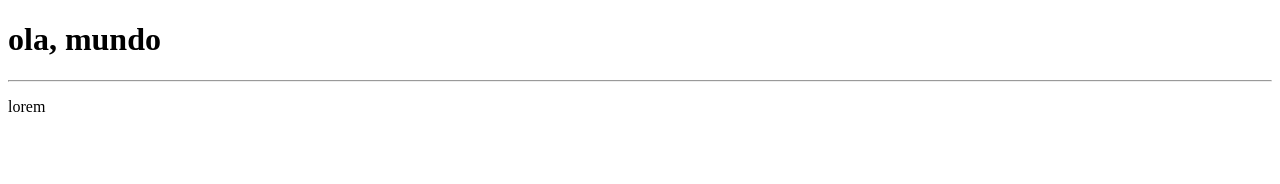
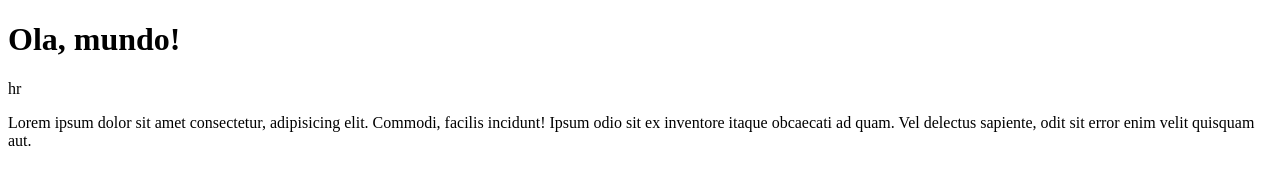
Before and after one commit to Valdeilsonson/Ola-Mundo, a plain HTML site: page Site exemplo/index.html in a window 1280 px wide. Drawn offline with Linux system fonts and the light colour scheme.

Commit message:
Update index.html

```diff
--- a/Site exemplo/index.html
+++ b/Site exemplo/index.html
@@ -6,10 +6,9 @@
     <title>Meu primeiro site em repositorio</title>
 </head>
 <body>
-
-<h1>ola, mundo</h1>
-<hr>
-<p>lorem</p>
+<h1>Ola, mundo!</h1>
+hr
+<p>Lorem ipsum dolor sit amet consectetur, adipisicing elit. Commodi, facilis incidunt! Ipsum odio sit ex inventore itaque obcaecati ad quam. Vel delectus sapiente, odit sit error enim velit quisquam aut.</p>
 <body>
-
+</body>
 </html>
```
